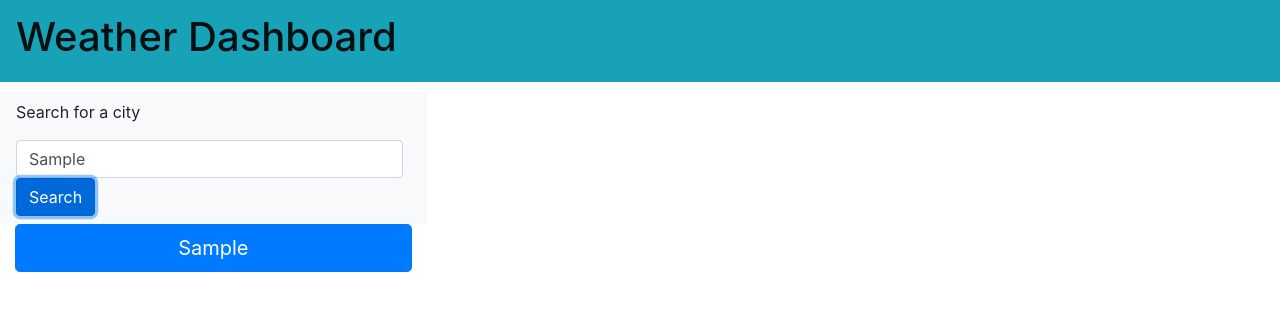
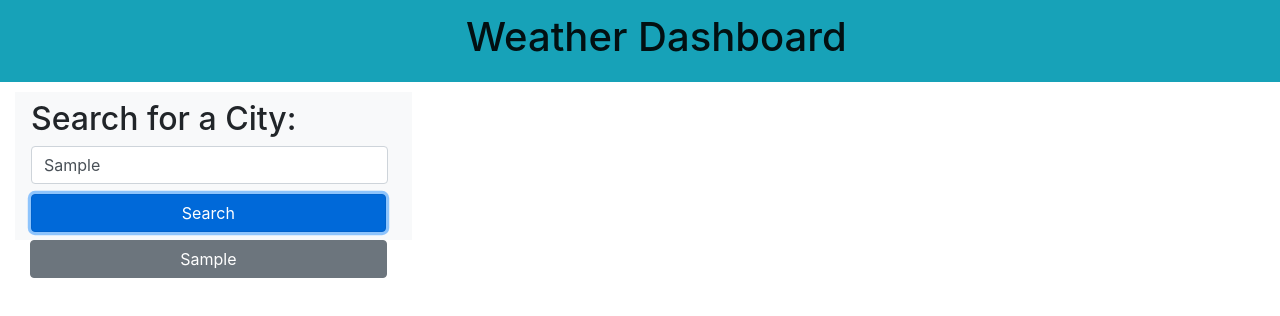
Before and after one commit to sergeyholin/Weather-Dashboard, a plain HTML site: page index.html in a window 1280 px wide. Both pictures are taken after typing "Sample" into the empty fields and a click on the button "Search". Drawn offline with nearby package versions, Linux system fonts and the light colour scheme; no server answers.

Commit message:
HTML is done, working on previosly searched cities buttons

```diff
--- a/assets/css/style.css
+++ b/assets/css/style.css
@@ -7,6 +7,10 @@
 /* .container-fluid {
  padding-left: -100;
 } */
+
+#test-h1 {
+  margin-left: 450px;
+}
 
 .no-padding {
   padding-left: 0;
--- a/assets/js/script.js
+++ b/assets/js/script.js
@@ -46,7 +46,7 @@ var apiKey = '7b95122b784c566e2d331e6ea12c89d2'
 var lat;
 var lon;
 var userSearch;
-var c;
+var cities = [];
 // var geoApiUrl = `http://api.openweathermap.org/geo/1.0/direct?q=${userSearch}&limit=5&appid=${apiKey}`
 // var currentWeatherApi = `https://api.openweathermap.org/data/2.5/weather?lat=${lat}&lon=${lon}&appid=${apiKey}`
 // var oneCallApi = `https://api.openweathermap.org/data/2.5/onecall?lat=${lat}&lon=${lon}&appid=${apiKey}`
@@ -56,23 +56,25 @@ var today = moment();
 // Fetching geocode to get lat and lon
 
 function getCurrentWeather(){
-
+// Grabbing user input from input bar--------------------------
 var userSearch = document.getElementById('search').value;
 console.log("input",userSearch);
-// button.value = text
-var button = document.createElement("button");
-var p = document.createElement ("p")
-var body = document.getElementById("center")
-body.appendChild(button);
-button.textContent = userSearch;
-localStorage.setItem("cities", JSON.stringify(userSearch));
-button.setAttribute("class", "btn btn-primary btn-lg btn-block");
-// button.setAttribute("value", "userSearch");
-button.setAttribute("id", "last-city");
-button.setAttribute("onclick","test();");
-// button.setAttribute("onclick", "getCurrentWeather();");
+// ------------------------------------------------------------
+// Putting cities array into local storage-----------------
+cities.push(userSearch);
+localStorage.setItem("Cities", JSON.stringify(cities));
+// --------------------------------------------------------
+test();
 
-body.appendChild(p)
+// var button = document.createElement("button");
+// var p = document.createElement ("p")
+// var body = document.getElementById("center")
+// body.appendChild(button);
+// button.textContent = userSearch;
+// button.setAttribute("class", "btn btn-secondary btn-block");
+// button.setAttribute("id", "last-city");
+// button.setAttribute("onclick","test();");
+// body.appendChild(p)
 
 
 fetch(`http://api.openweathermap.org/geo/1.0/direct?q=${userSearch}&limit=5&appid=${apiKey}`)
@@ -264,14 +266,45 @@ function getFiveDayForecast(){
 }
 
 function test () {
-var grabButton = document.getElementById('last-city')
+// var grabButton = document.getElementById('last-city')
 var search = document.getElementById('search')
-console.log("TEST BUTTON NAME",$(grabButton).text())
-userSearch = $(grabButton).text()
+
+var input = JSON.parse(localStorage.getItem("Cities"));
+console.log(input)
+
+// search.textContent = input
+
+for (var i = 0; i < input.length; i++) {
+console.log(input[i]);
+
+
+
+
+
+
+var button = document.createElement("button");
+var p = document.createElement ("p")
+var body = document.getElementById("center")
+body.appendChild(button);
+button.textContent = input;
+button.setAttribute("class", "btn btn-secondary btn-block");
+button.setAttribute("id", "last-city");
+// button.setAttribute("onclick","test();");
+body.appendChild(p)
+
 };
+}
 
-// Local storage function-------------------
-// Function to store input in local storage.
+console.log(cities);
+// var event1 = document.querySelector("#event1");
+//   var input = localStorage.getItem("input");
+//   event1.textContent = input;
+
+
+
+
+
+// // Function to store input in local storage.
 // function userInput () {
 //   var input = document.getElementById('#search').value;
 //   localStorage.setItem("input", input);
--- a/index.html
+++ b/index.html
@@ -14,21 +14,22 @@
 
     <!-- Navbar -->
     <nav class="navbar navbar-light bg-info">
-      <span class="navbar-brand mb-0 h1"><h1 class="text-right">Weather Dashboard</h1></span>
+      <span class="navbar-brand mb-0 h1"><h1 id="test-h1">Weather Dashboard</h1></span>
     </nav>
 
     <!-- Search bar -->
     <section class="container-fluid">
       <div class="row">
-        <div class="col-12 col-md-4 col-lg-4 no-padding">
+        <div class="col-12 col-md-4 col-lg-4 ">
           <nav class="navbar navbar-light bg-light">
-                <p>Search for a city</p>
+                <h2>Search for a City:</h2>
                 <input class="form-control mr-sm-2" type="search" aria-label="Search" id="search">
-                <button type="button" onclick="getCurrentWeather();" class="btn btn-primary">Search</button>
-              <!-- <button type="button" class="btn btn-primary btn-lg btn-block">Search</button> -->
+                <!-- &nbsp; -->
+
+                <button type="button" onclick="getCurrentWeather();" class="btn btn-primary btn-block" style="margin-top: 10px; margin-right: 10px;">Search</button>
           </nav>
 
-          <div class="col" id="center"></div>
+          <div class="col" id="center" style="padding-right: 25px;"></div>
         </div>
 
 
```
